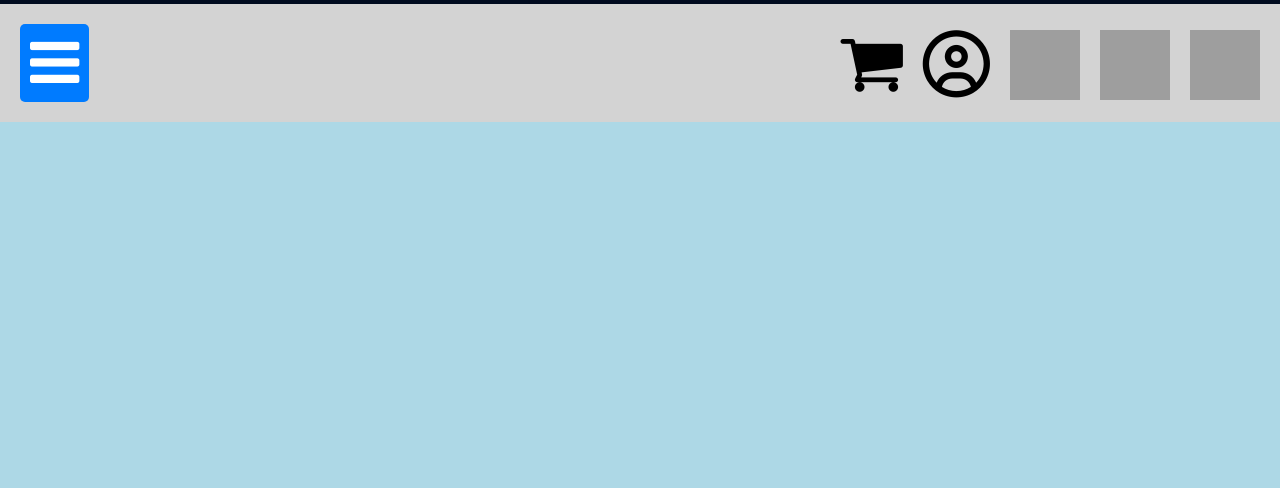
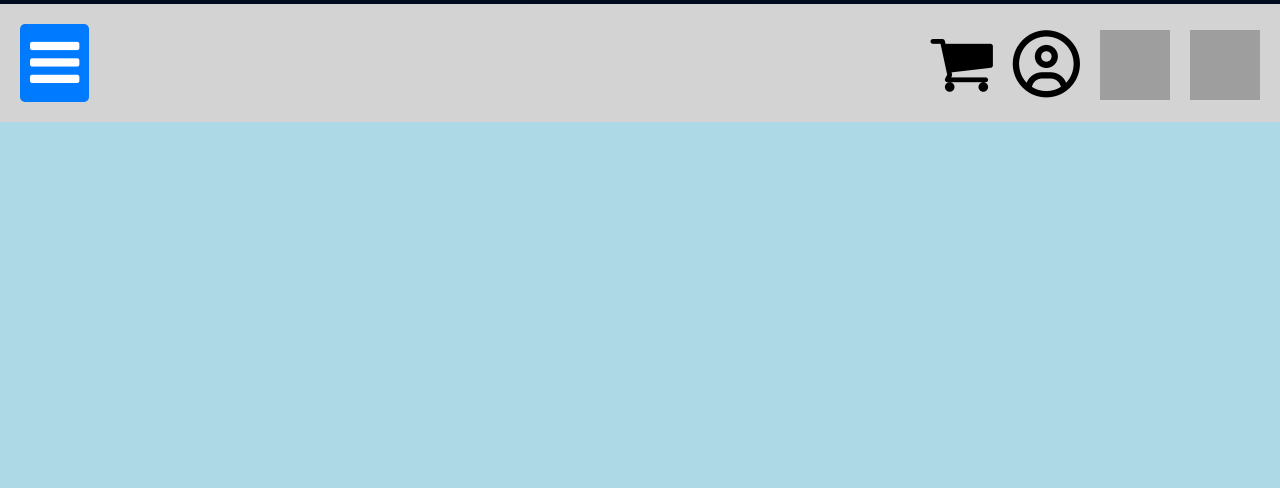
Before and after one commit to iguisado228/2Erronka, a PHP site: page /karritoa.php in a window 1280 px wide. Shown: the part 201-689 px from the top of the page. Run offline with PHP 8.4, Linux system fonts and the light colour scheme; some libraries are stand-ins or nearby versions; grey boxes are pictures that could not be loaded.

Commit message:
bi ikurrinak kenduta

```diff
--- a/WebOrria/Web/menu.php
+++ b/WebOrria/Web/menu.php
@@ -18,13 +18,15 @@
         }
     </style>
 </head>
-<div class ="ikonoak">
-    <a href="#" language="euskara" class="active"><img class="ikurriña" src="../irudiak/ikurriña.png" alt="ikurriña" /></a>
-    <a href="#" language="english"><img class="uk" src="../irudiak/uk.png" alt="uk"></a>
+
+
 
 <body>
-    <div class="ikonoak">
-        <img class="ikurriña" src="../irudiak/ikurriña.png" alt="ikurriña" />
+
+    <div class="ikonoak"></div>
+    <a href="#" language="euskara" class="active"><img class="ikurriña" src="../irudiak/ikurriña.png"
+            alt="ikurriña" /></a>
+    <a href="#" language="english"><img class="uk" src="../irudiak/uk.png" alt="uk"></a>
 
     <div class="menu-container">
         <div class="menu-icon">
```
Lines whose indentation alone changed are shown as unchanged.
